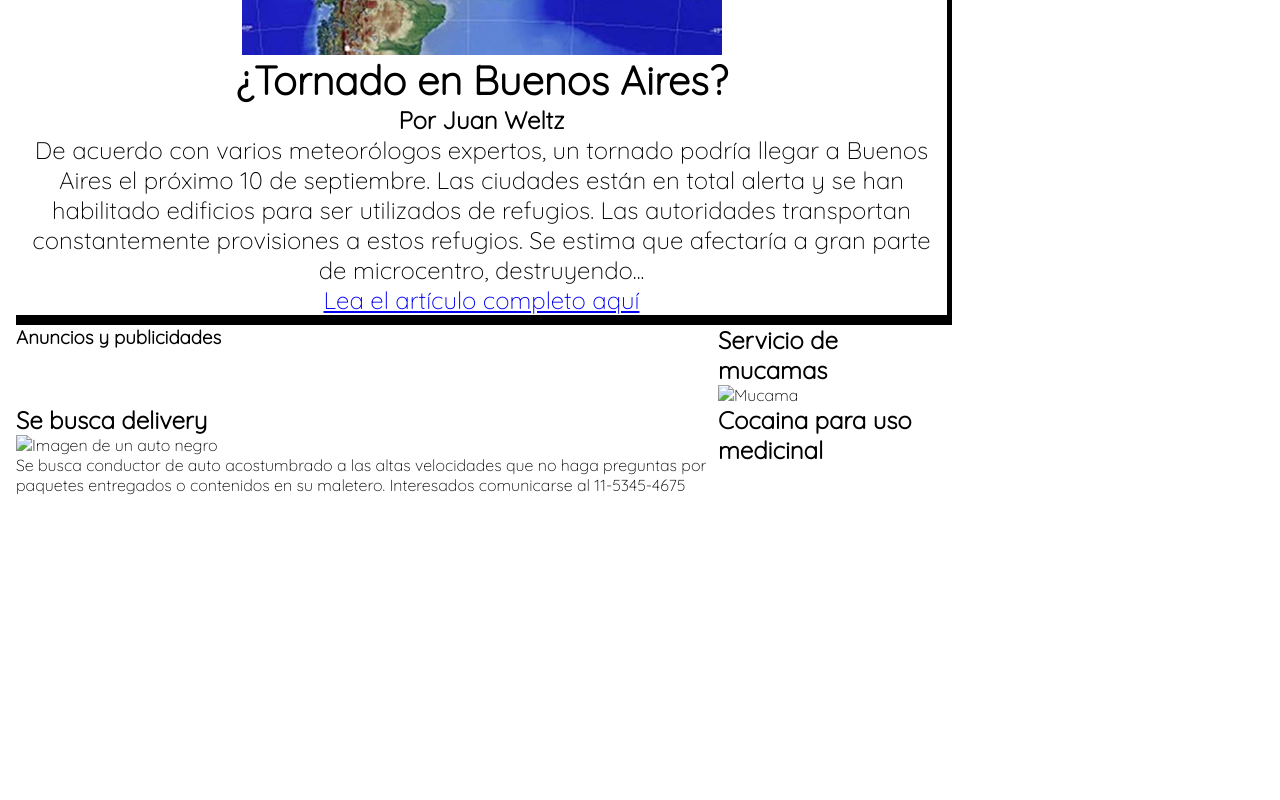
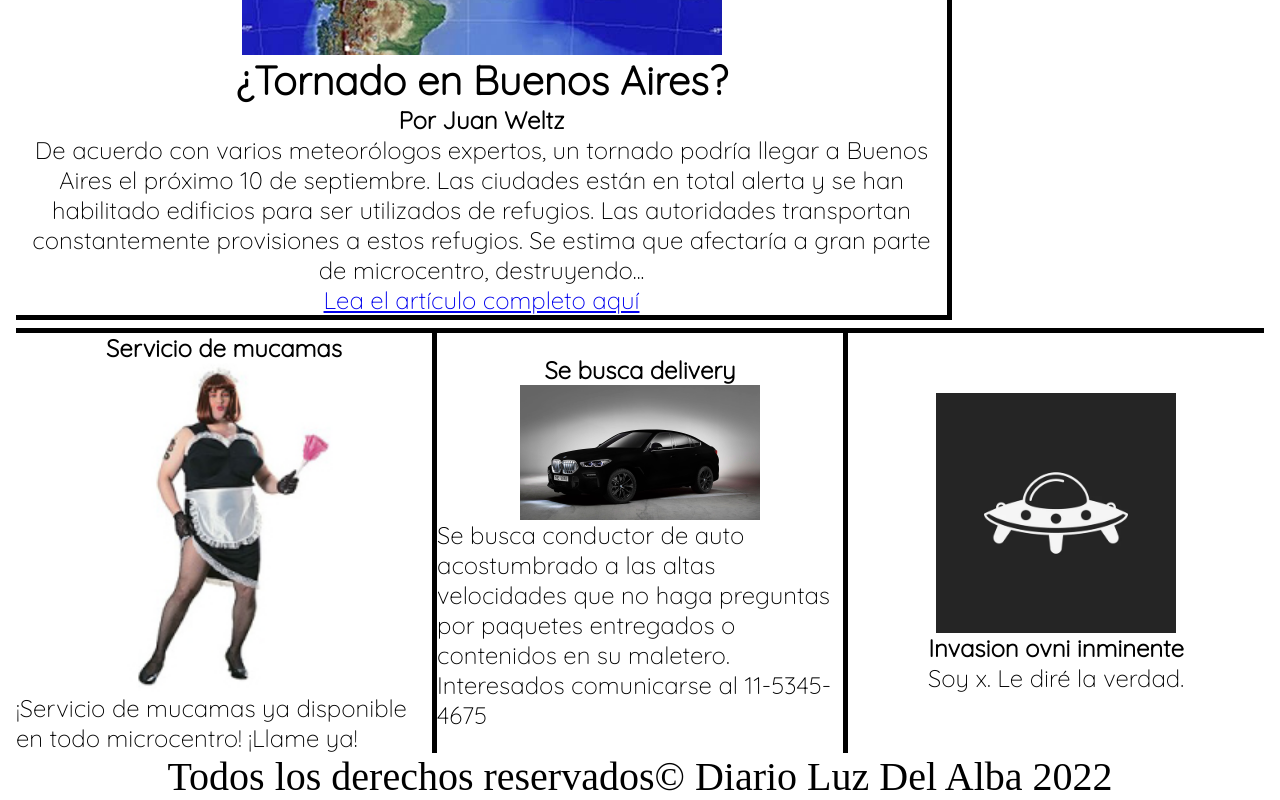
Before and after one commit to PolPol59/Diario-Luz-Del-Alba, a website: page index.html in a window 1280 px wide. Shown: the part 2362-3162 px from the top of the page. Before the commit the page ends 3092 px from the top, so only its background shows below. Drawn offline with Linux system fonts and the light colour scheme.

Commit message:
Creado maps.scss. Utilizado un mapa en header. Cambiado tercer anuncio de index. Creado footer. Descargados dos nuevas imágenes. Utilizado un mapa en main. Terminado ordenamiento de la sección de anuncios. Añadida una nueva variable de tamaño de imagen. Pendiente a indentaciones y detalles finales

```diff
--- a/index.html
+++ b/index.html
@@ -88,27 +88,29 @@
                 <h2>Masacre en Aeropuerto Estadounidense</h2>
                 <h2>Tasa de caniches perdidos sube a 200%</h2>
             </section>
-            <section class="anuncios">
-                <h1>Anuncios y publicidades</h1>
-                <article>
+        </section>
+        <section class="anuncios">
+                <article class="mucama">
                     <h2>Servicio de mucamas</h2>
-                    <img src="" alt="Mucama">
+                    <img src="./assets/img/mucama.jpg" alt="Mucama">
+                    <p>¡Servicio de mucamas ya disponible en todo microcentro! ¡Llame ya!</p>
                 </article>
-                <article>
+                <article class="delivery">
                     <h2>Se busca delivery</h2>
-                    <img src="" alt="Imagen de un auto negro">
+                    <img src="./assets/img/auto-negro.jpg" alt="Imagen de un auto negro">
                     <p>Se busca conductor de auto acostumbrado a las altas velocidades que no haga preguntas por
                         paquetes
                         entregados o contenidos en su maletero. Interesados comunicarse al 11-5345-4675</p>
                 </article>
-                <article>
-                    <h2>Cocaina para uso medicinal</h2>
-                    <p></p>
+                <article class="ovni">
+                    <img src="./assets/img/ovni.jpg" alt="icono dibujado de un ovni">
+                    <h2>Invasion ovni inminente</h2>
+                    <p>Soy x. Le diré la verdad.</p>
                 </article>
             </section>
         </section>
-
     </main>
+    <footer>Todos los derechos reservados© Diario Luz Del Alba 2022 </footer>
 </body>
 
 </html>
--- a/scss/header.scss
+++ b/scss/header.scss
@@ -10,7 +10,7 @@ header {
     }
         nav {
             ul { display: flex;
-                justify-content: space-between;
+                justify-content: map-get($orden, $key:orden2 );
                 flex-direction: row;
                 li {
                     list-style: none;
--- a/scss/main.scss
+++ b/scss/main.scss
@@ -10,12 +10,11 @@ main {
         border-top: $borde;
         display: grid;
         grid-template-columns: 3fr 1fr;
-        grid-template-rows: 0.5fr 0.5fr 0.5fr 0.5fr 0.5fr;
+        grid-template-rows: 0.5fr 0.5fr 0.5fr 0.5fr ;
         grid-template-areas: "articulo-1 clima"
                              "articulo-2 noticias"
                              "articulo-3 noticias"
-                             "articulo-4 noticias"
-                             "anuncios .";
+                             "articulo-4 noticias";
         .articulo-1 {
             border-bottom: $borde;
             border-top: $borde;
@@ -39,7 +38,7 @@ main {
             }
 
             p {
-                font-size: 1.5em;
+                font-size: $p-size;
                 text-align: center;
             }
             .link {
@@ -106,7 +105,57 @@ main {
         }
     }
         .anuncios {
-            grid-area: anuncios;
-            flex-direction: row;
+            cursor: pointer;
+            margin-top: 0.5em;
+            display: grid;
+            grid-template-columns: 1fr 1fr 1fr;
+            grid-template-rows: 1fr;
+            grid-template-areas: "mucama delivery ovni";
+            .mucama {
+                display: flex;
+                flex-direction: column;
+                justify-content: center;
+                align-items: map-get($orden, $key: orden1 );
+                grid-area: mucama;
+                p {
+                   font-size: $p-size;
+                }
+                img {
+                    width: $img-width-2;
+                }
+            }
+            .delivery {
+                border-right: $borde;
+                border-left: $borde;
+                display: flex;
+                flex-direction: column;
+                justify-content: center;
+                align-items: map-get($orden, $key: orden1 );
+                grid-area: delivery;
+                p {
+                    font-size: $p-size;
+                }
+                img {
+                    width: $img-width-2;
+                }
+            }
+            .ovni {
+                display: flex;
+                flex-direction: column;
+                justify-content: center;
+                align-items: map-get($orden, $key: orden1 );
+                grid-area: ovni;
+                img {
+                    width: $img-width-2;
+                }
+                p {
+                    font-size: $p-size;
+                }
+            }
         }
     }
+    footer {
+
+        font-size: $title-size;
+        text-align: center;
+    }
--- a/scss/maps.scss
+++ b/scss/maps.scss
@@ -1,5 +1,5 @@
 $orden: (
-    orden1: center
-    orden2: space-between
-    orden3: space-around
+    orden1: center,
+    orden2: space-between,
+    orden3: space-around,
 );
--- a/scss/variables.scss
+++ b/scss/variables.scss
@@ -1,5 +1,7 @@
 $padding: 1em 0 1em 0;
 $title-size: 2.5em;
+$p-size: 1.5em;
 $borde: 5px solid black;
 $font:'Quicksand', sans-serif;
 $img-width: 30em;
+$img-width-2: 15em;
```
Also changed, not shown: assets/img/mucama.jpg (added), assets/img/ovni.jpg (added), css/styles.css.
